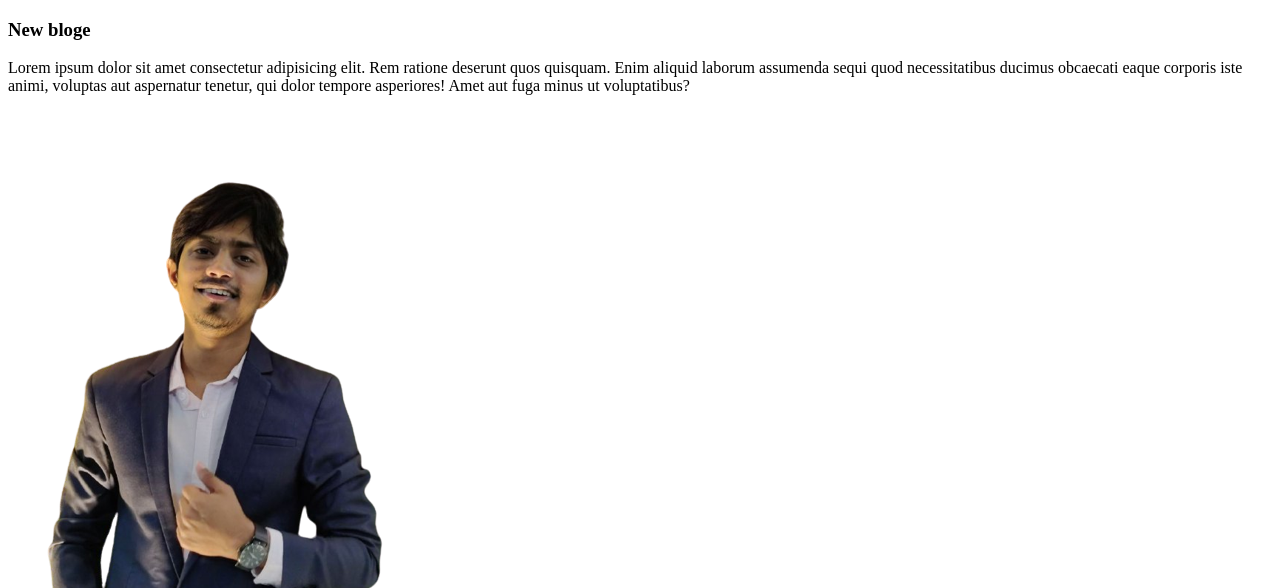
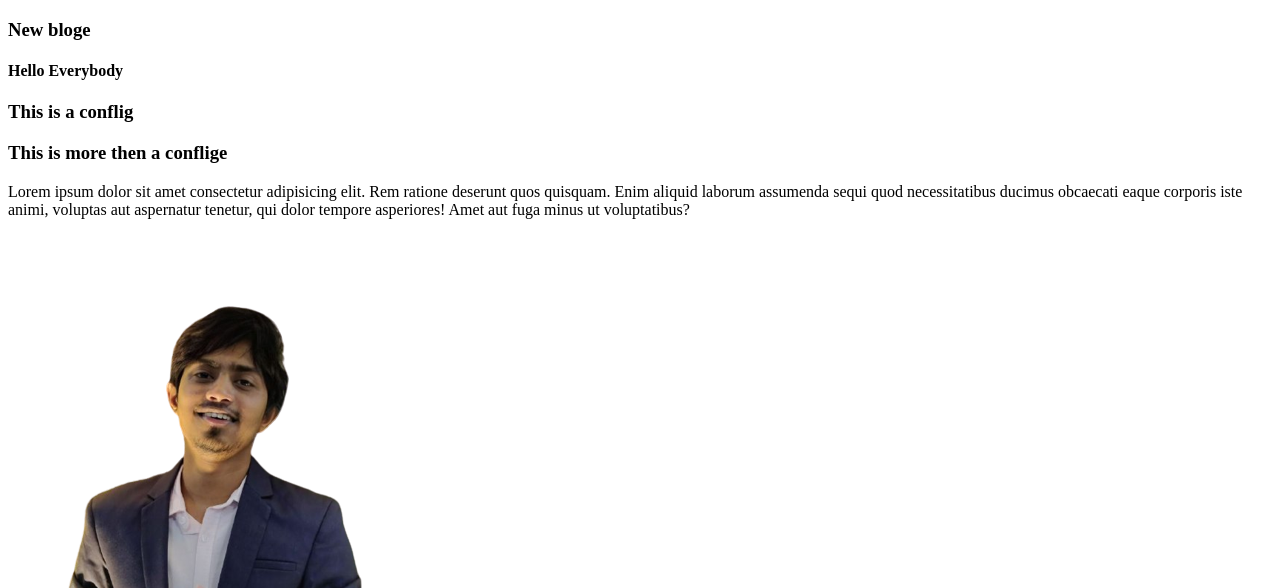
Before and after one commit to sheikh-momin/demo, a plain HTML site: page index.html in a window 1280 px wide. Shown: the part 212-800 px from the top of the page. Drawn offline with Linux system fonts and the light colour scheme.

Commit message:
Solve me

```diff
--- a/index.html
+++ b/index.html
@@ -13,6 +13,11 @@
   <h1>Hello</h1>
   <div>
     <h3>New bloge</h3>
+    <h4>Hello Everybody
+
+    </h4>
+    <h3>This is a conflig</h3>
+    <h3>This is more then a conflige</h3>
     <p> Lorem ipsum dolor sit amet consectetur adipisicing elit. Rem ratione deserunt quos quisquam. Enim aliquid laborum assumenda sequi quod necessitatibus ducimus obcaecati eaque corporis iste animi, voluptas aut aspernatur tenetur, qui dolor tempore asperiores! Amet aut fuga minus ut voluptatibus?</p>
   </div>
   <img src="001.png" alt="">
```
